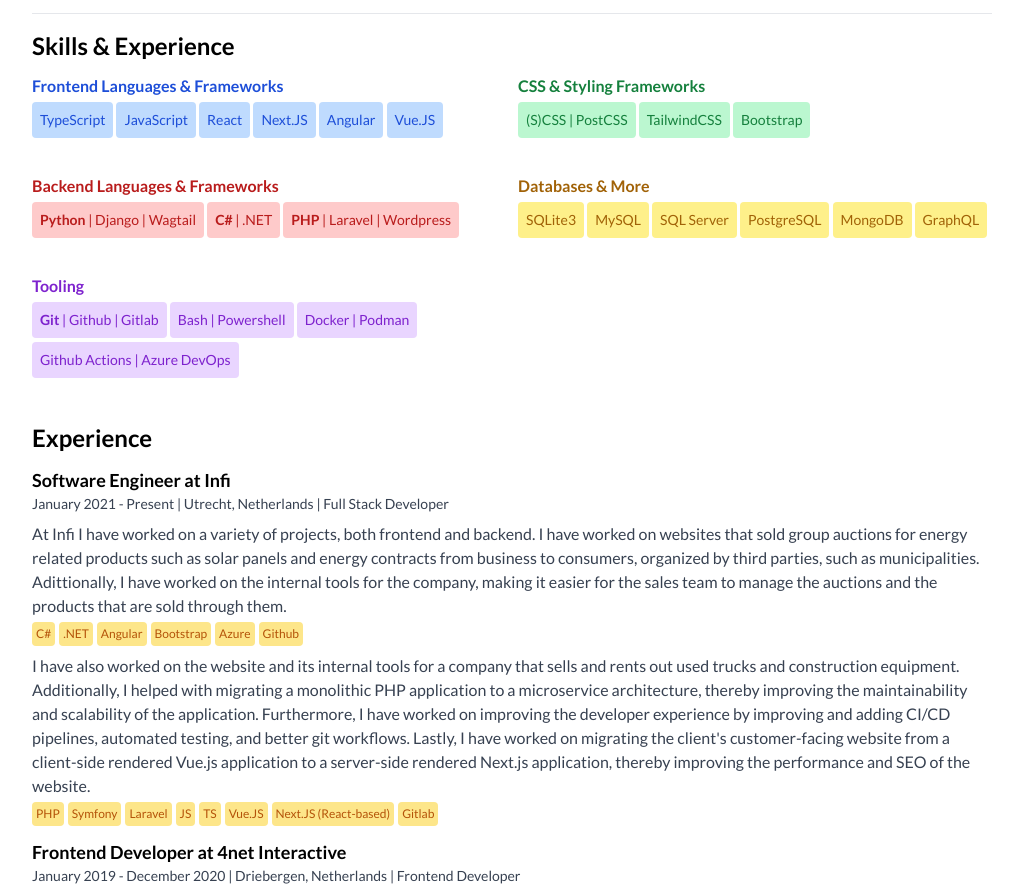
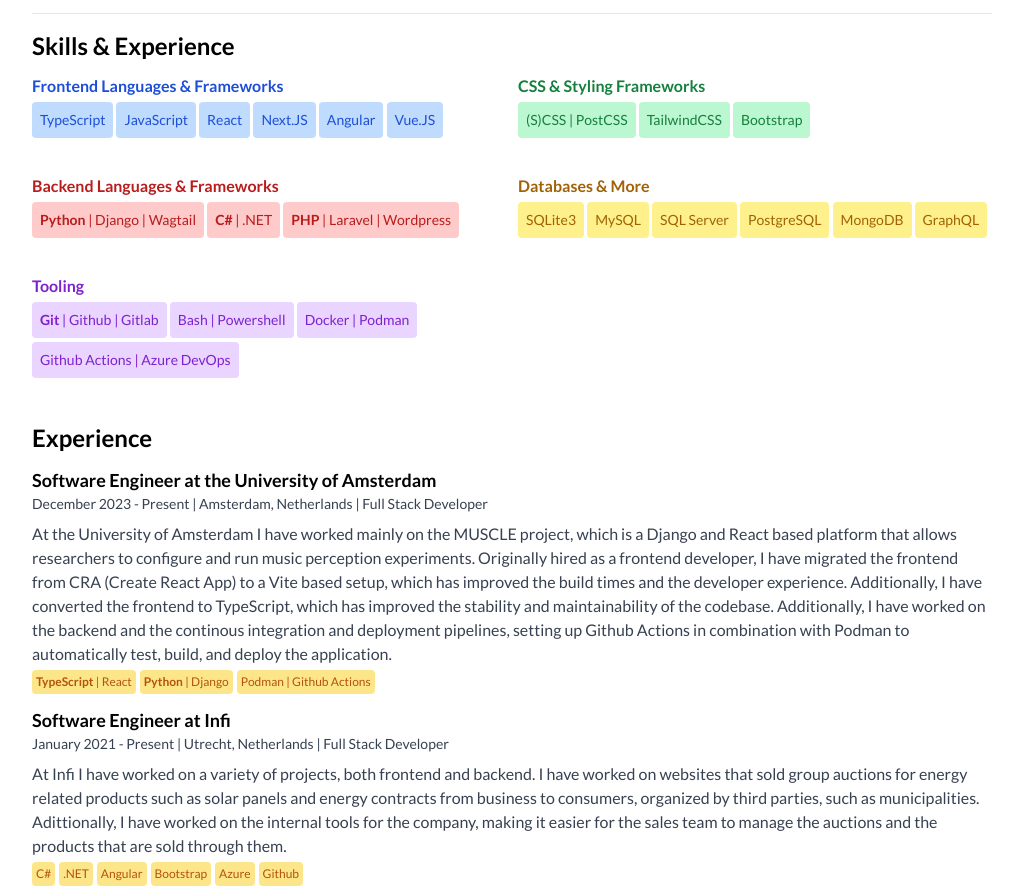
Before and after one commit to drikusroor/resume, a website: page index.html in a window 1280 px wide. Shown: the part 131-1022 px from the top of the page, without its empty margins (128-1151 px from the left). Drawn offline with Linux system fonts and the light colour scheme; a web font is replaced by a local one.

Commit message:
feat: Add new experience entry for Software Engineer role at the University of Amsterdam

```diff
--- a/index.html
+++ b/index.html
@@ -191,6 +191,26 @@
             <section id="experience">
                 <h2 class="text-2xl font-semibold">Experience</h2>
                 <ul>
+                    <li class="break-inside-avoid my-3">
+                        <h3 class="text-lg font-semibold mt-2">Software Engineer at the University of Amsterdam</h3>
+                        <p class="text-sm text-gray-700">December 2023 - Present | Amsterdam, Netherlands | Full Stack
+                            Developer</p>
+                        <p class="text-gray-700 mt-2">
+                            At the University of Amsterdam I have worked mainly on the MUSCLE project, which is a Django and React based platform that allows researchers to configure and run music perception experiments.
+                            Originally hired as a frontend developer, I have migrated the frontend from CRA (Create React App) to a Vite based setup, which has improved the build times and the developer experience. Additionally, I have converted the frontend to TypeScript, which has improved the stability and maintainability of the codebase. Additionally, I have worked on the backend and the continous integration and deployment pipelines, setting up Github Actions in combination with Podman to automatically test, build, and deploy the application.
+                        </p>
+                        <p class="text-gray-700 text-xs flex flex-row gap-1 mt-1">
+                            <span class="bg-amber-200 text-amber-700 p-1 rounded print:border print:border-amber-700">
+                                <b>TypeScript</b> | React
+                            </span>
+                            <span class="bg-amber-200 text-amber-700 p-1 rounded print:border print:border-amber-700">
+                                <b>Python</b> | Django
+                            </span>
+                            <span class="bg-amber-200 text-amber-700 p-1 rounded print:border print:border-amber-700">
+                                Podman | Github Actions
+                            </span>
+                        </p>
+                    </li>
                     <li class="break-inside-avoid my-3">
                         <h3 class="text-lg font-semibold mt-2">Software Engineer at Infi</h3>
                         <p class="text-sm text-gray-700">January 2021 - Present | Utrecht, Netherlands | Full Stack
```
